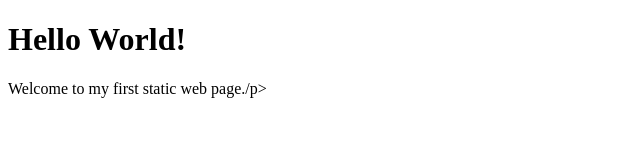
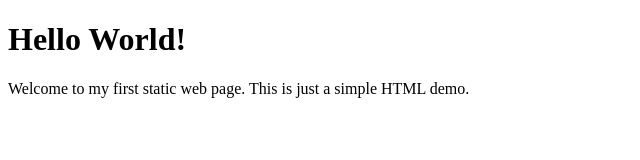
Before and after one commit to Colin-222/devops16staticpage, a plain HTML site: page index.html in a window 1280 px wide. Shown: the whole page, without its empty margins (0-640 px from the left). Drawn offline with Linux system fonts and the light colour scheme.

Commit message:
test commit

```diff
--- a/index.html
+++ b/index.html
@@ -3,7 +3,7 @@
 <body>
 
 <h1>Hello World!</h1>
-<p>Welcome to my first static web page./p>
+<p>Welcome to my first static web page. This is just a simple HTML demo.</p>
 
 </body>
 </html>
```
